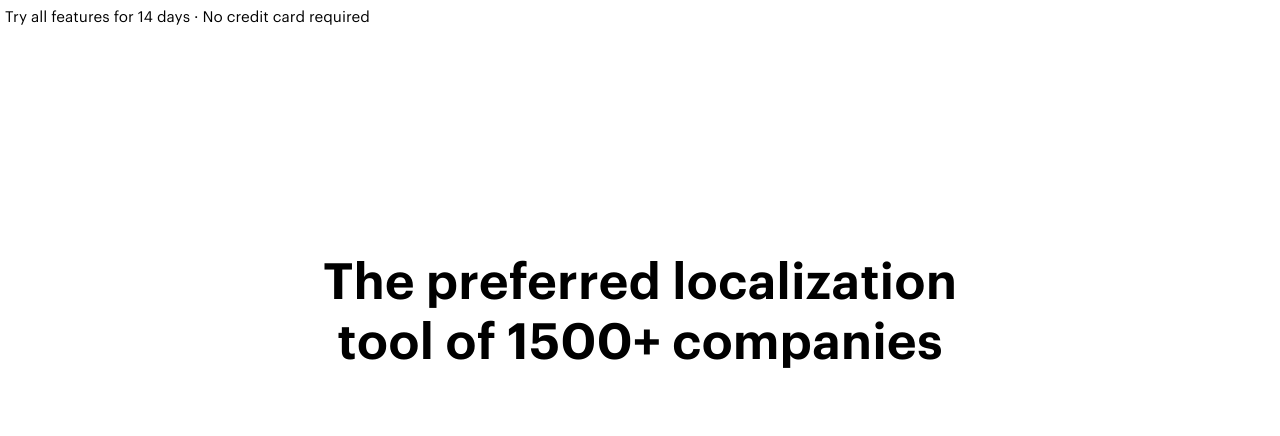
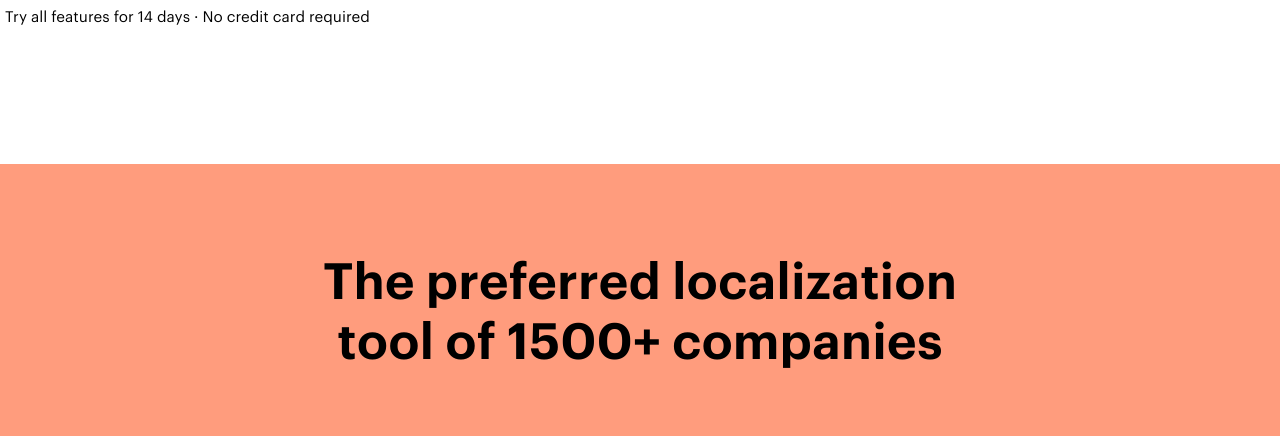
Before and after one commit to Oleksandr-zg/DZ-11-Flexbox-model, a website built with Parcel: page index.html in a window 1280 px wide. Shown: the part 701-1137 px from the top of the page. Built offline with nearby package versions, Linux system fonts and the light colour scheme.

Commit message:
main__color

```diff
--- a/styles/main.scss
+++ b/styles/main.scss
@@ -88,7 +88,7 @@
     }
 
     &__color-section-number-2 {
-        // background: rgb(255, 156, 125);
+        background: rgb(255, 156, 125);
     }
 
     &__text-h3-section-number-2 {
```
